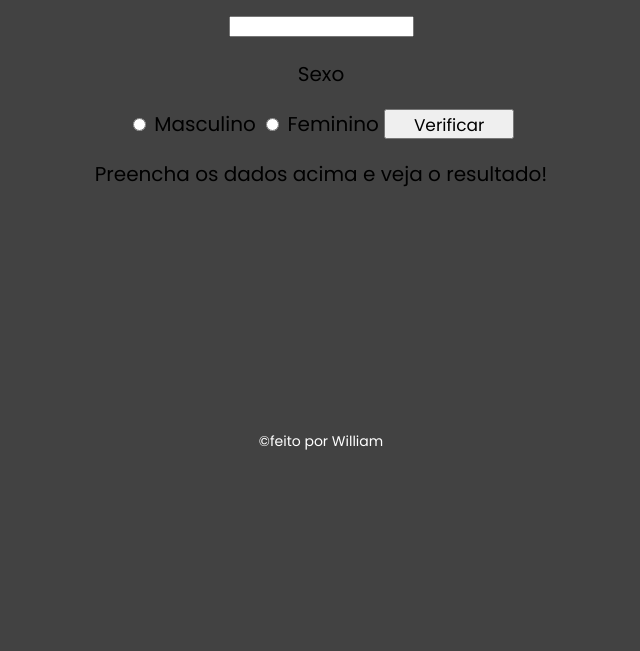
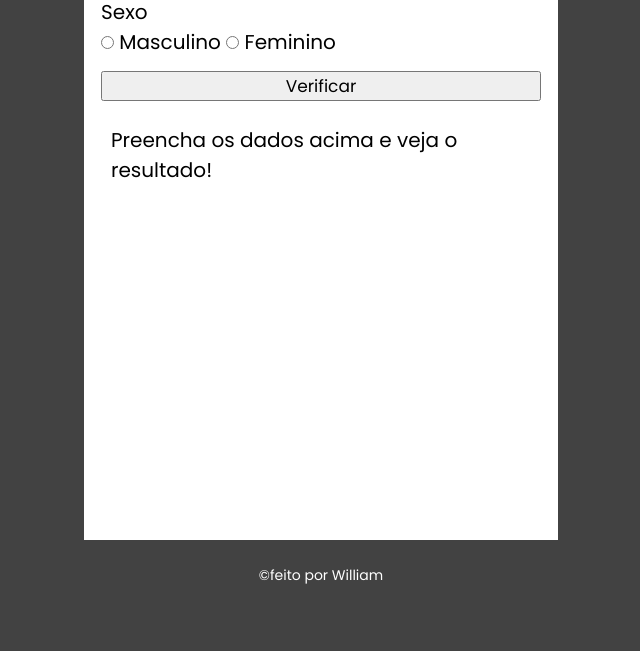
Before and after one commit to williamcouto/identificadorIdade, a plain HTML site: page index.html in a window 1280 px wide. Shown: the part 149-800 px from the top of the page, without its empty margins (319-959 px from the left). Drawn offline with Linux system fonts and the light colour scheme.

Commit message:
Update style.css
mudanças de seletores.

```diff
--- a/style.css
+++ b/style.css
@@ -2,37 +2,65 @@
 @import url('https://fonts.googleapis.com/css2?family=Poppins&display=swap');
 @import url('https://fonts.googleapis.com/css2?family=Bree+Serif&display=swap');
 
+*{
+    margin: 0px;
+    padding: 0px;
+}
+
 h1{
     font: 40px 'Bree Serif', Arial, sans-serif;
-    color: #ffff;
-    text-align: center;
+    color: #000;
 }
+
 body{
    background-color: #424242;
     font: 20px 'Poppins', Arial, sans-serif;
-    text-align: center;
 }
+
 #foto{
     height: 200px;
+    border-radius: 50%;
 }
-section{
-   background-color: white;
-    border-radius: 16px;
-    box-shadow: 10px 5px 15px rgba(77, 76, 76, 0.362);
+
+.age-container{
+    display: block;
+    background-color: #ffff;
+    width: 440px;
+    height: 80vh;
+    margin: 15px auto;
+    padding: 17px;
+    position: relative;
+    overflow: hidden;
+}
+
+span{
+    display: flex;
+    flex-direction: row;
+}
+
+#resp{
+    margin-top: 10px;
     padding: 10px;
-    max-width: 370px;
-    height: 70vh;
-    margin: auto;
-    overflow: none;
 }
+
+input[type="number"]{
+    width: 135px;
+    height: 20px;
+}
+
 #botão{
-    width: 130px;
+    display: block;
+    width: 100%;
     height: 30px;
+    margin: 14px auto;
     font-size: 17px;
     font-family: 'Poppins', Arial, sans-serif;
+    cursor: pointer;
 }
+
 footer{
     color: white;
     text-align: center;
     font-size: 14px;
+    padding: 10px;
 }
```
